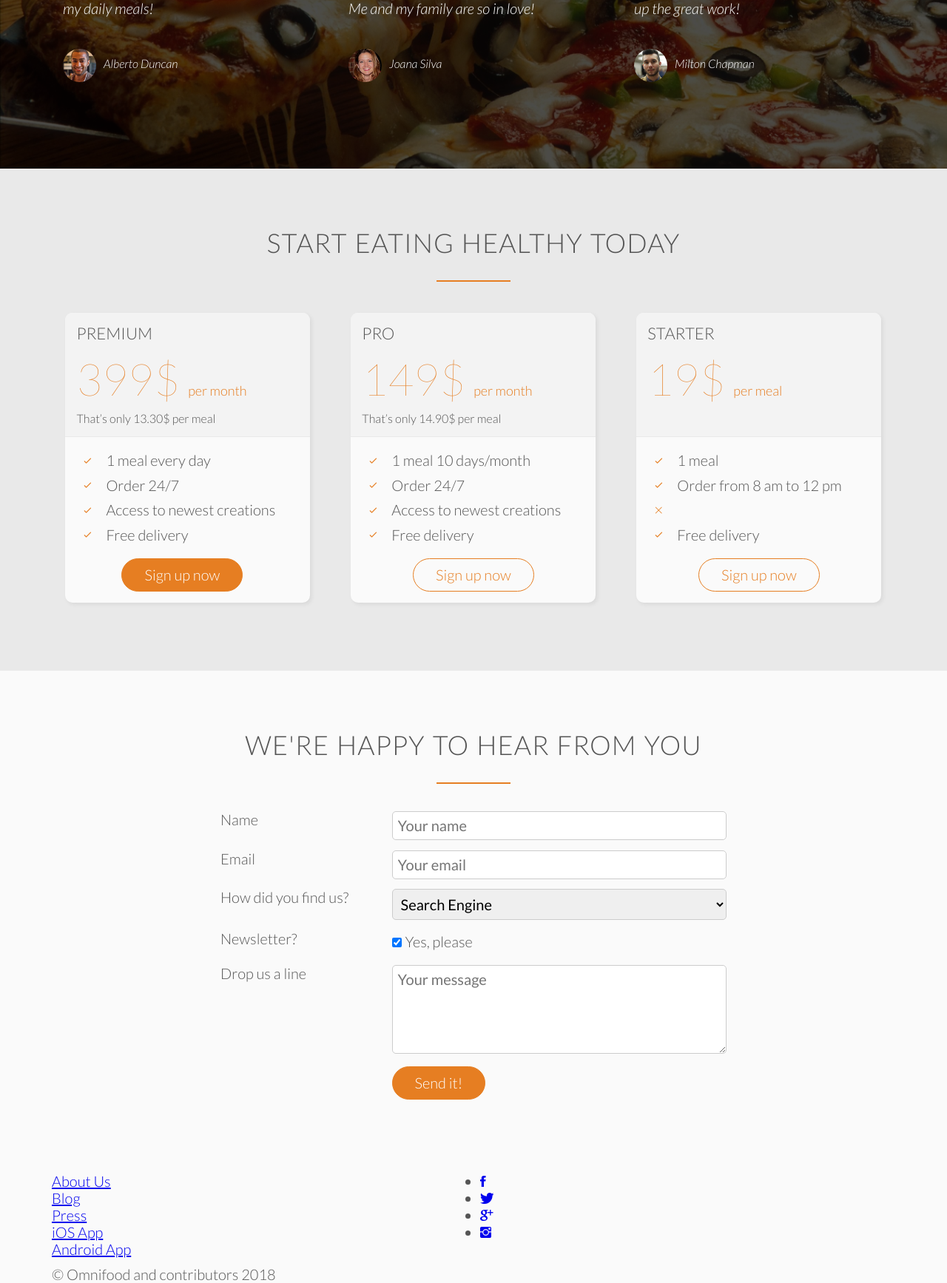
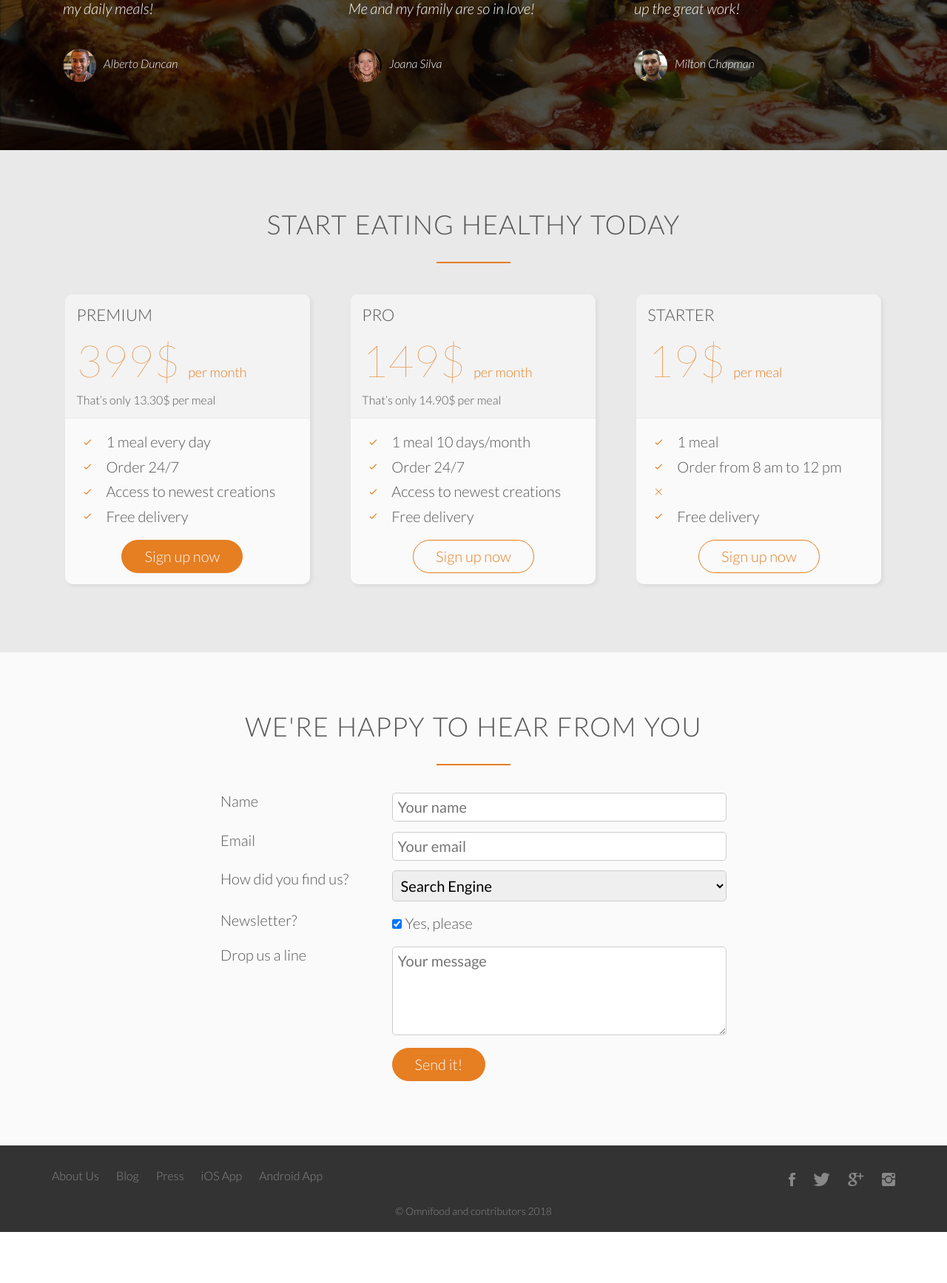
Before and after one commit to barrosdaniel/AcademicProjects-08OmniFood, a PHP site: page / in a window 1280 px wide. Shown: the part 3789-5524 px from the top of the page at 74% size. After the commit the page ends 5455 px from the top, so only its background shows below. Run offline with PHP 8.4, Linux system fonts and the light colour scheme; some web fonts are replaced.

Commit message:
feature: footer styles completed

```diff
--- a/resources/css/styles.css
+++ b/resources/css/styles.css
@@ -4,8 +4,10 @@
 :root {
   --background-color: #fafafa;
   --background-color-light: #f3f3f3;
+  --background-color-gray: #333;
   --background-color-dark: #e9e9e9;
   --primary-text-color: #555;
+  --primary-text-color-gray: #888;
   --light-text-color: #fff;
   --highlight-color: #e67e22;
   --highlight-dark-color: #cf6d17;
@@ -392,7 +394,7 @@ div.city-feature p a:active {
 }
 
 blockquote {
-  padding: 1.25rem 0.75rem;
+  padding: 1.25rem 0.75rem 0;
   font-style: italic;
   line-height: 145%;
   position: relative;
@@ -481,7 +483,7 @@ blockquote cite img {
 
 
 /* ----------------------------------------*/
-/* Fomr Section */
+/* Form Section */
 /* ----------------------------------------*/
 *:focus {
   outline: none
@@ -509,3 +511,81 @@ textarea {
 input[type=checkbox] {
   margin: 0.5rem 0.25rem 0.5rem 0;
 }
+
+
+
+/* ----------------------------------------*/
+/* Footer Section */
+/* ----------------------------------------*/
+footer {
+  background-color: var(--background-color-gray);
+  padding: 1rem 2rem;
+  font-size: 80%;
+}
+
+.footer-nav {
+  list-style: none;
+  float: left;
+}
+
+.social-links {
+  float: right;
+  list-style: none;
+  font-size: 1.2rem;
+}
+
+.footer-nav li,
+.social-links li {
+  display: inline-block;
+  margin-right: 1rem;
+}
+
+.footer-nav li:last-child,
+.social-links li:last-child {
+  margin-right: 0;
+}
+
+.footer-nav a:link,
+.footer-nav a:visited,
+.social-links a:link,
+.social-links a:visited {
+  border: 0;
+  color: var(--primary-text-color-gray);
+  text-decoration: none;
+  transition: 0.5s;
+}
+
+.footer-nav a:hover,
+.footer-nav a:active {
+  color: var(--light-text-color);
+}
+
+.ion-social-facebook,
+.ion-social-twitter,
+.ion-social-googleplus,
+.ion-social-instagram {
+  transition: 0.3s;
+}
+
+.ion-social-facebook:hover {
+  color: #3b5998;
+}
+
+.ion-social-twitter:hover {
+  color: #1da1f2;
+}
+
+.ion-social-googleplus:hover {
+  color: #db4437;
+}
+
+.ion-social-instagram:hover {
+  color: #c32aa3;
+}
+
+footer p {
+  text-align: center;
+  margin-top: 0.5rem;
+  color: var(--primary-text-color-gray);
+  font-size: 0.7rem;
+}
```
